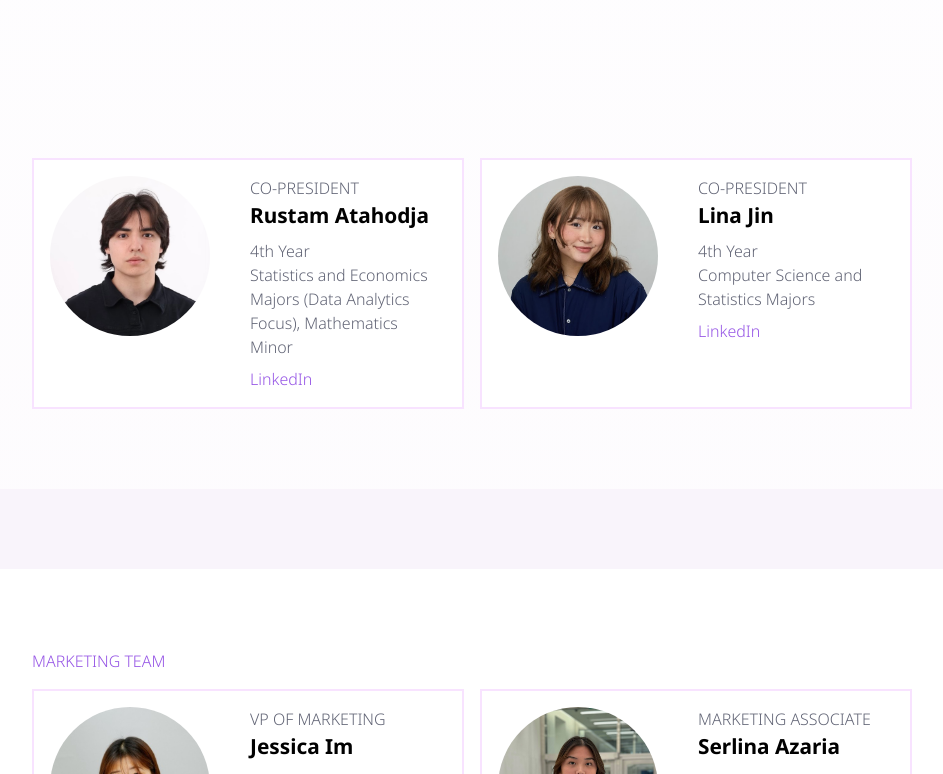
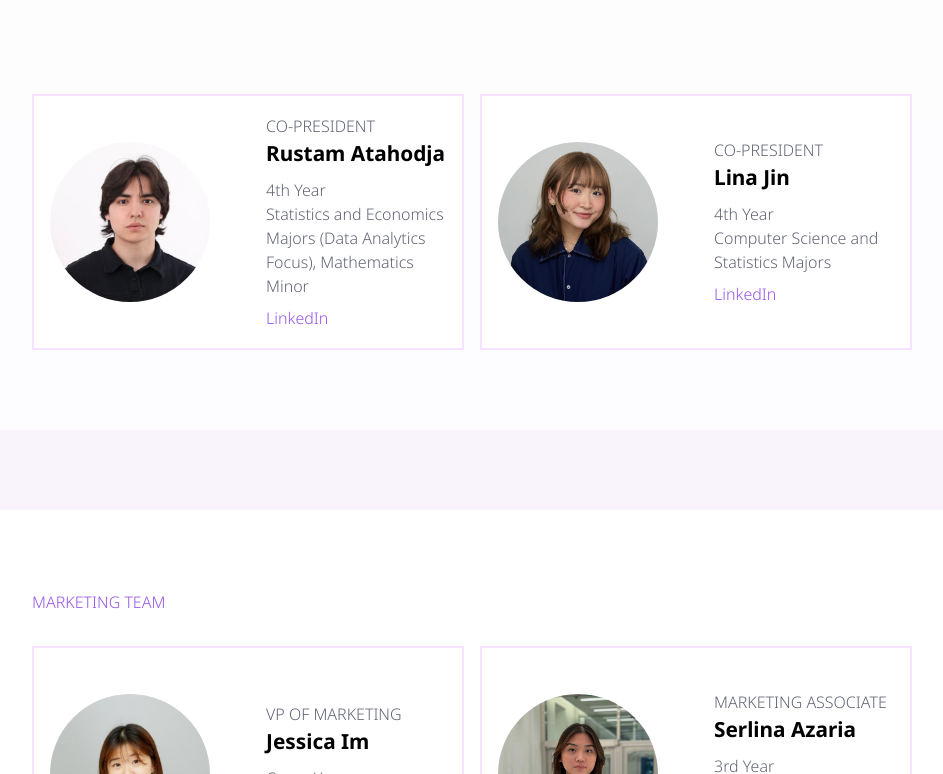
Before and after one commit to SDSS-UofT/sdss-uoft.github.io, a Next.js app in the folder sdss-website/: page /our-teams in a window 1280 px wide. Shown: the part 866-1640 px from the top of the page, without its empty margins (168-1111 px from the left). Built offline with nearby package versions, Linux system fonts and the light colour scheme.

Commit message:
Revert "some formatting changes"
This reverts commit d0eb8994e1e2e49c10a743d3b1f557088bbc5419.

```diff
--- a/sdss-website/src/app/components/exec-card/ExecCard.tsx
+++ b/sdss-website/src/app/components/exec-card/ExecCard.tsx
@@ -12,16 +12,15 @@ type Exec = {
 
 const Card: React.FC<Exec> = ({ name, role, year, program, linkedin, pfp }) => {
   return (
-    <div className="bg-white pink-border w-full lg:mt-0 p-4 items-center">
-      <div className='flex flex-row'>
+    <div className="bg-white pink-border lg:card-width card-mobile w-full lg:mt-0 lg:mt-4 flex flex-row items-center">
       {/* Profile picture */}
       {pfp ? (
-          <img src={pfp} alt={name} className="lg:w-40 lg:h-40 w-24 h-24 mr-4 rounded-full object-cover shrink-0" />
+        <img src={pfp} alt={name} className="lg:w-40 lg:h-40 w-24 h-24 m-4 rounded-full object-cover shrink-0" />
       ) : (
         <div className="w-40 h-40 rounded-full object-cover bg-gray-200 shrink-0"></div>
       )}
       {/* Name and Details */}
-        <div className="lg:ml-6 mr-2 flex flex-col">
+      <div className="lg:ml-10 mr-2 flex flex-col">
         <p className="body-regular upper-case gray">{role}</p>
         <h2 className="body-large text-black mb-2 whitespace-normal break-words">{name}</h2>
         <p className="body-regular gray whitespace-normal break-words">{year}</p>
@@ -32,8 +31,6 @@ const Card: React.FC<Exec> = ({ name, role, year, program, linkedin, pfp }) => {
       </div>
 
     </div>
-
-    </div>
   );
 };
 
--- a/sdss-website/src/app/globals.css
+++ b/sdss-website/src/app/globals.css
@@ -276,12 +276,13 @@ body {
   overflow-x: hidden;
 }
 
+.card-width {
+  width: 37vw;
+  height: 23vh;
+}
 
-@media (max-width: 768px) {
-  .card-height {
-    height: 32vh;
-  }
-
+.card-mobile {
+  height: 32vh;
 }
 
 .about-us {
--- a/sdss-website/src/app/our-teams/page.tsx
+++ b/sdss-website/src/app/our-teams/page.tsx
@@ -11,7 +11,7 @@ import React from 'react';
 
 export default function Teams() {
   return (
-    <main className="flex lg:mt-20 min-h-screen flex-col flex-row justify-between">
+    <main className="flex min-h-screen flex-col flex-row justify-between">
       <div className="">
         <div className="gradient-text flex flex-col lg:pl-60 lg:pr-60 lg:pt-20 lg:pb-20 pt-28 pl-4 pr-4">
           <div className="body-regular">OUR TEAM</div>
```
Lines whose indentation alone changed are shown as unchanged.
